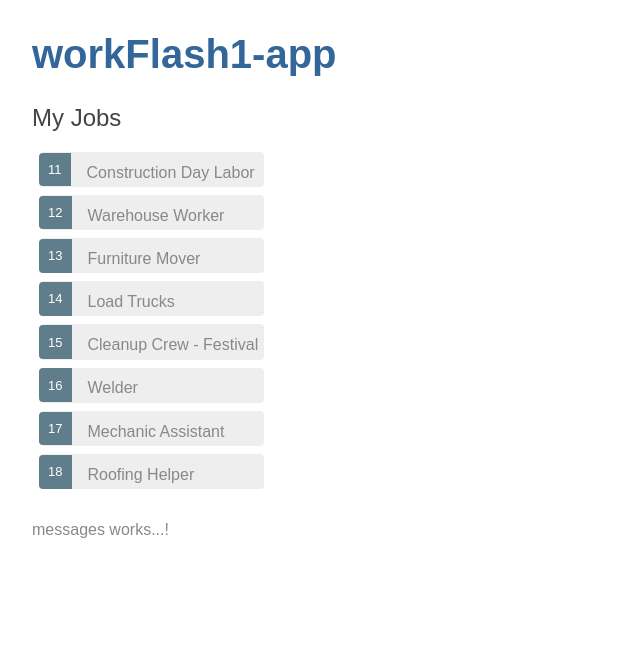
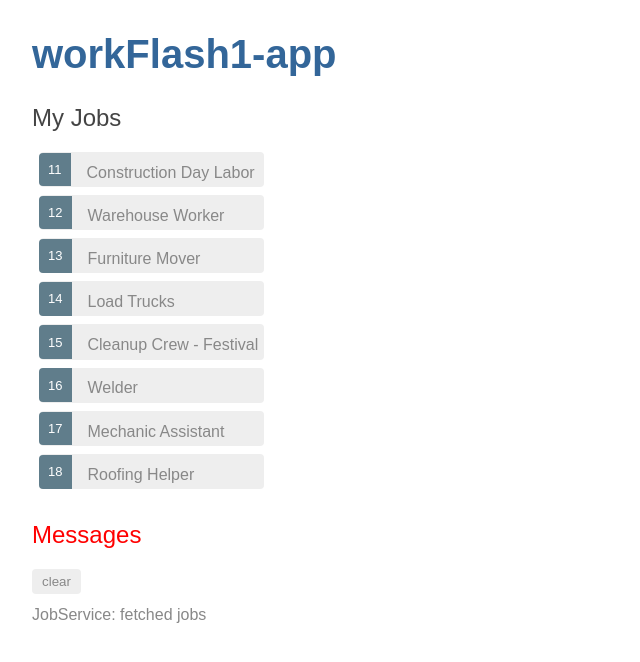
Before and after one commit to tacaldo/workflash1-app, an Angular app: page / in a window 1280 px wide. Shown: the top 662 px of the page, without its empty margins (0-640 px from the left). Built offline with nearby package versions, Linux system fonts and the light colour scheme.

Commit message:
Add messages service behaviors

```diff
--- a/src/app/components/messages/messages.component.css
+++ b/src/app/components/messages/messages.component.css
@@ -0,0 +1,35 @@
+/* MessagesComponent's private CSS styles */
+h2 {
+    color: red;
+    font-family: Arial, Helvetica, sans-serif;
+    font-weight: lighter;
+  }
+  body {
+    margin: 2em;
+  }
+  body, input[text], button {
+    color: crimson;
+    font-family: Cambria, Georgia;
+  }
+
+  button.clear {
+    font-family: Arial;
+    background-color: #eee;
+    border: none;
+    padding: 5px 10px;
+    border-radius: 4px;
+    cursor: pointer;
+    cursor: hand;
+  }
+  button:hover {
+    background-color: #cfd8dc;
+  }
+  button:disabled {
+    background-color: #eee;
+    color: #aaa;
+    cursor: auto;
+  }
+  button.clear {
+    color: #888;
+    margin-bottom: 12px;
+  }
--- a/src/app/components/messages/messages.component.html
+++ b/src/app/components/messages/messages.component.html
@@ -1,3 +1,7 @@
-<p>
-  messages works...!
-</p>
+<div *ngIf="messageService.messages.length">
+  <h2>Messages</h2>
+  <button class="clear"
+          (click)="messageService.clear()">clear</button>
+  <div *ngFor='let message of messageService.messages'> {{message}} </div>
+
+</div>
--- a/src/app/components/messages/messages.component.ts
+++ b/src/app/components/messages/messages.component.ts
@@ -1,4 +1,5 @@
 import { Component, OnInit } from '@angular/core';
+import { MessageService } from 'src/app/services/message.service';
 
 @Component({
   selector: 'app-messages',
@@ -7,7 +8,7 @@
 })
 export class MessagesComponent implements OnInit {
 
-  constructor() { }
+  constructor(public messageService: MessageService) {}
 
   ngOnInit() {
   }
--- a/src/app/services/job.service.ts
+++ b/src/app/services/job.service.ts
@@ -2,6 +2,7 @@
 import { Job } from '../job';
 import { JOBS } from '../mock-jobs';
 import { Observable, of } from 'rxjs';
+import { MessageService } from './message.service';
 
 
 @Injectable({
@@ -9,12 +10,12 @@
 })
 export class JobService {
 
-  constructor() { }
+  constructor(private messageService: MessageService) { }
 
-  // getJobs(): Job[] {
-  //   return JOBS;
 
     getJobs(): Observable<Job[]> {
+    // TODO: send the message _after_ fetching the heroes
+      this.messageService.add('JobService: fetched jobs');
       return of(JOBS);
     }
 
--- /dev/null
+++ b/src/app/services/message.service.ts
@@ -0,0 +1,16 @@
+import { Injectable } from '@angular/core';
+
+@Injectable({
+  providedIn: 'root',
+})
+export class MessageService {
+  messages: string[] = [];
+
+  add(message: string) {
+    this.messages.push(message);
+  }
+
+  clear() {
+    this.messages = [];
+  }
+}
```
Also changed, not shown: 1 other file (tests, documents, lock files or other folders).
